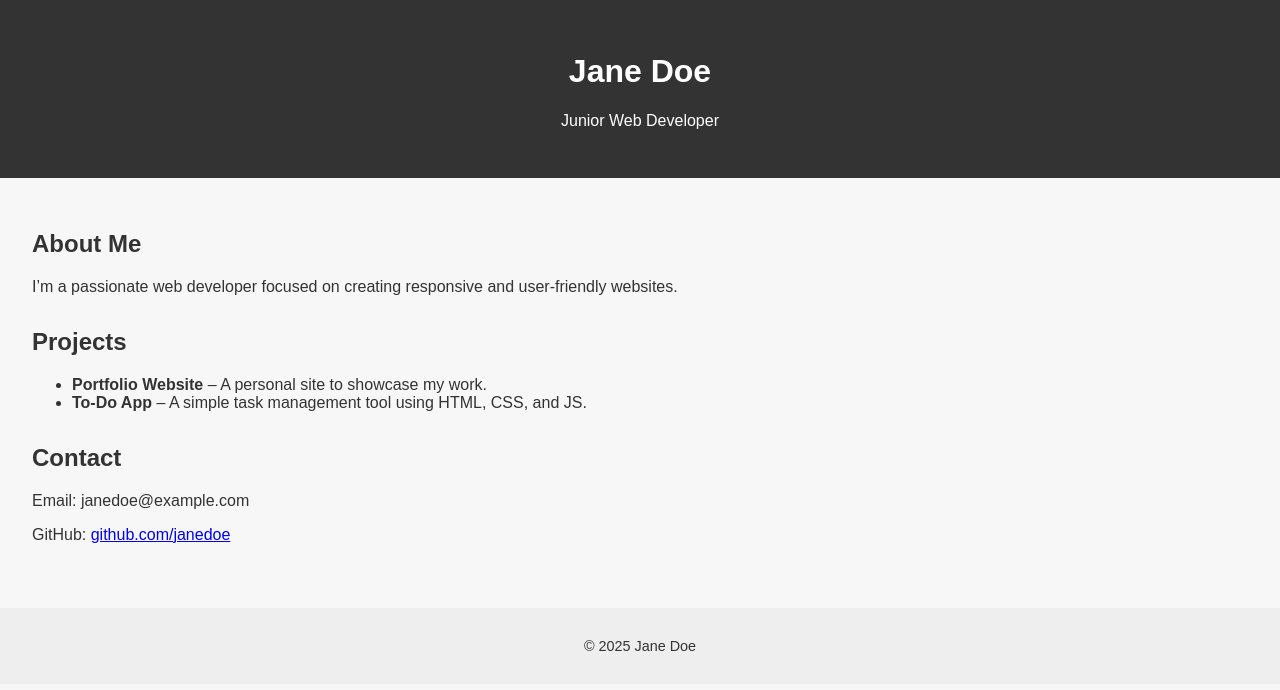
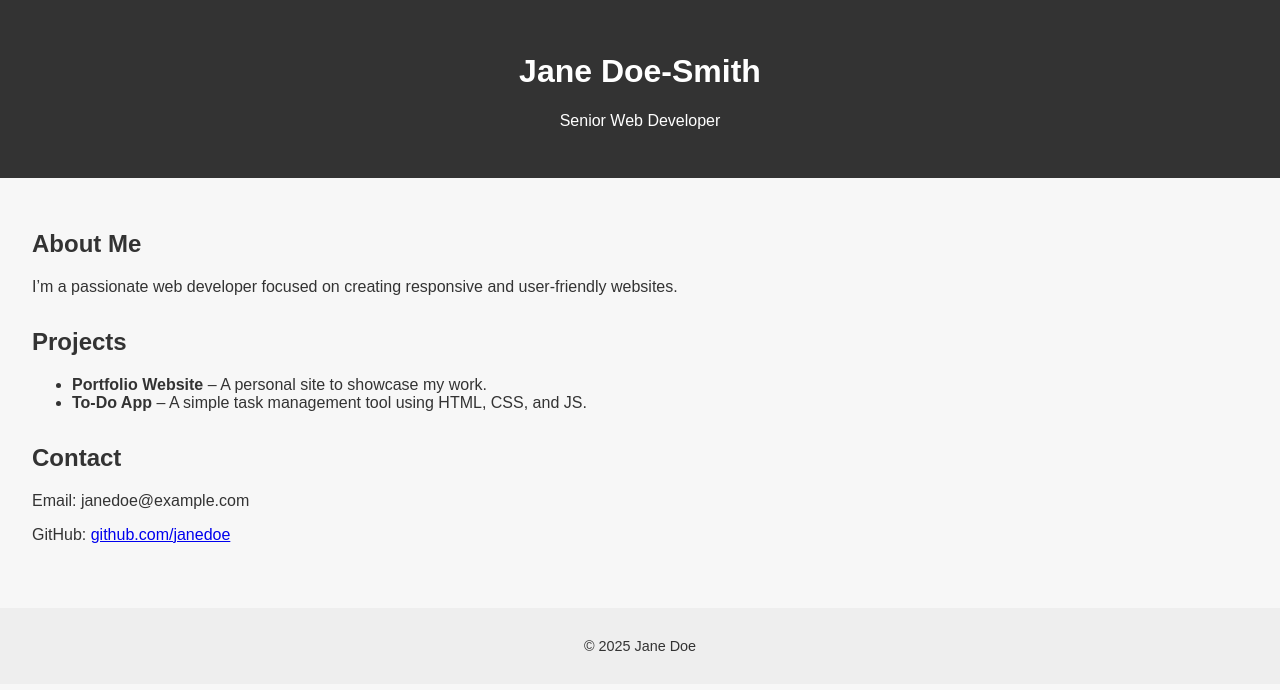
Before and after one commit to ctrl-shawn/portfolio, a plain HTML site: page index.html in a window 1280 px wide. Drawn offline with Linux system fonts and the light colour scheme.

Commit message:
Update index.html
Changed name
Changed job title.

```diff
--- a/index.html
+++ b/index.html
@@ -8,8 +8,8 @@
 </head>
 <body>
   <header>
-    <h1>Jane Doe</h1>
-    <p>Junior Web Developer</p>
+    <h1>Jane Doe-Smith</h1>
+    <p>Senior Web Developer</p>
   </header>
   <main>
     <section>
```
